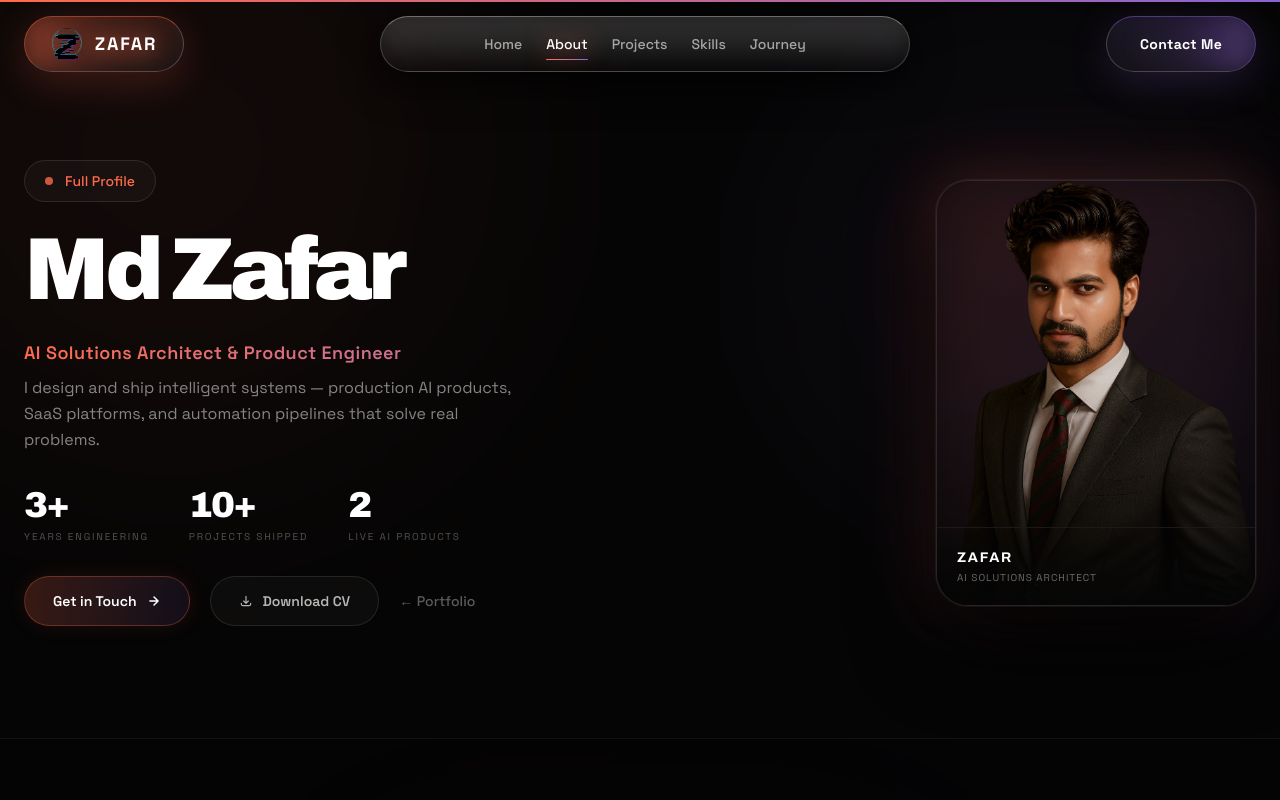
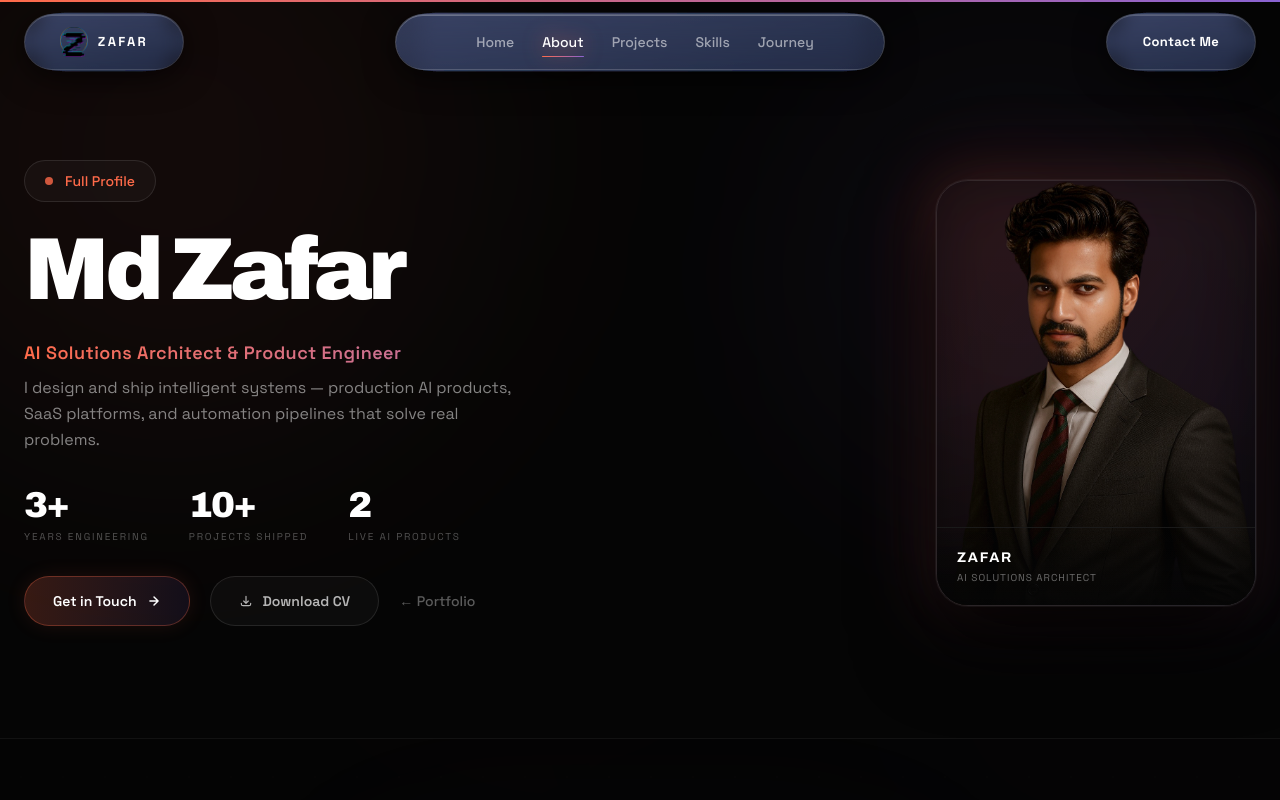
Before and after one commit to zafar-TechWizard/PortFolio, a Next.js app: page /about in a window 1280 px wide. Shown: the top 800 px of the page. Built offline with nearby package versions, Linux system fonts and the light colour scheme.

Commit message:
some improvements

```diff
--- a/src/components/layout/DynamicHeader.tsx
+++ b/src/components/layout/DynamicHeader.tsx
@@ -1,11 +1,16 @@
 "use client";
 
-import React, { useState, useEffect } from "react";
+import React, { useState, useEffect, useRef } from "react";
 import Image from "next/image";
 import Link from "next/link";
 import { usePathname } from "next/navigation";
-import { motion, AnimatePresence } from "framer-motion";
-import type { Transition } from "framer-motion";
+import {
+  motion,
+  AnimatePresence,
+  useScroll,
+  useTransform,
+  useSpring,
+} from "framer-motion";
 
 const navLinks = [
   { href: "/", label: "Home" },
@@ -15,178 +20,361 @@ const navLinks = [
   { href: "/journey", label: "Journey" },
 ];
 
+const LOGO_W = 160;
+const NAV_W = 490;
+const CONTACT_W = 150;
+const PADDING = 24;
+// Small overlap so gooey filter creates a liquid neck at the join.
+// Blobs stop HERE — touching the nav sides, not going inside.
+const OVERLAP = 12;
+
 export function DynamicHeader() {
-  const [isMerged, setIsMerged] = useState(false);
   const [mobileOpen, setMobileOpen] = useState(false);
   const pathname = usePathname();
 
-  // Close mobile menu on route change
-  useEffect(() => {
-    setMobileOpen(false);
-  }, [pathname]);
+  const containerRef = useRef<HTMLDivElement>(null);
+  const [logoMax, setLogoMax] = useState(180);
+  const [contactMax, setContactMax] = useState(-180);
 
-  // Lock body scroll when mobile menu is open
+  useEffect(() => { setMobileOpen(false); }, [pathname]);
+
   useEffect(() => {
     document.body.style.overflow = mobileOpen ? "hidden" : "";
     return () => { document.body.style.overflow = ""; };
   }, [mobileOpen]);
 
+  useEffect(() => {
+    const el = containerRef.current;
+    if (!el) return;
+    const calc = () => {
+      const innerW = el.offsetWidth - 2 * PADDING;
+      // Logo right edge + logoMax = nav left edge + OVERLAP
+      //   => LOGO_W + logoMax = innerW/2 - NAV_W/2 + OVERLAP
+      setLogoMax(innerW / 2 - NAV_W / 2 + OVERLAP - LOGO_W);
+      // Contact left edge (= innerW - CONTACT_W) + contactMax = nav right edge - OVERLAP
+      //   => contactMax = innerW/2 + NAV_W/2 - OVERLAP - (innerW - CONTACT_W)
+      //                 = -innerW/2 + NAV_W/2 - OVERLAP + CONTACT_W
+      setContactMax(-(innerW / 2 - NAV_W / 2 + OVERLAP - CONTACT_W));
+    };
+    calc();
+    const ro = new ResizeObserver(calc);
+    ro.observe(el);
+    return () => ro.disconnect();
+  }, []);
+
+  const { scrollY } = useScroll();
+  const rawProgress = useTransform(scrollY, [0, 460], [0, 1], { clamp: true });
+  const progress = useSpring(rawProgress, { stiffness: 120, damping: 18, mass: 0.9 });
+
+  // Blobs translate until their outer edges rest against the nav sides.
+  // OVERLAP=12 → gooey filter fuses the touching edges into one liquid shape.
+  // No scale-down — blobs stay full size and ATTACH to the nav, not disappear.
+  const logoX = useTransform(progress, [0, 1], [0, logoMax]);
+  const contactX = useTransform(progress, [0, 1], [0, contactMax]);
+
   const isActive = (href: string) =>
     href === "/" ? pathname === "/" : pathname.startsWith(href);
 
-  useEffect(() => {
-    const handleScroll = () => {
-      // Trigger slightly before leaving hero
-      const threshold = window.innerHeight * 0.8;
-      setIsMerged(window.scrollY > threshold);
-    };
-
-    window.addEventListener("scroll", handleScroll, { passive: true });
-    handleScroll();
-    return () => window.removeEventListener("scroll", handleScroll);
-  }, []);
-
-  // Soft spring for the fluid liquid feel
-  const springConfig: Transition = { type: "spring", stiffness: 150, damping: 20, mass: 1 };
-
   return (
     <>
-      {/*
-        True Gooey SVG Filter
-        Applied ONLY to the background layer so text remains crystal clear!
-      */}
-      <svg width="0" height="0" className="absolute hidden">
-        <filter id="gooey">
-          <feGaussianBlur in="SourceGraphic" stdDeviation="12" result="blur" />
-          <feColorMatrix in="blur" mode="matrix" values="1 0 0 0 0  0 1 0 0 0  0 0 1 0 0  0 0 0 22 -10" result="gooey" />
-          <feComposite in="SourceGraphic" in2="gooey" operator="atop" />
+      {/* ─────────────────────────────────────────
+          SVG GOOEY FILTER
+          feGaussianBlur blurs alpha → feColorMatrix
+          thresholds it to a sharp edge → creates the
+          liquid neck/merge at overlap zone.
+          feDropShadow adds depth after merge.
+      ───────────────────────────────────────── */}
+      <svg
+        width="0"
+        height="0"
+        aria-hidden="true"
+        style={{ position: "fixed", top: 0, left: 0, pointerEvents: "none", zIndex: -1 }}
+      >
+        <defs>
+          <filter id="gooey-hdr" x="-60%" y="-300%" width="220%" height="700%">
+            {/* Step 1: blur to create soft alpha gradient between blobs */}
+            <feGaussianBlur in="SourceGraphic" stdDeviation="11" result="blur" />
+            {/* Step 2: threshold — pixels with alpha > 11/26≈0.42 snap to opaque */}
+            <feColorMatrix
+              in="blur"
+              mode="matrix"
+              values="1 0 0 0 0  0 1 0 0 0  0 0 1 0 0  0 0 0 26 -11"
+              result="gooeyMask"
+            />
+            {/* Step 3: clip original colors to the gooey mask shape */}
+            <feComposite in="SourceGraphic" in2="gooeyMask" operator="atop" result="clipped" />
+            {/* Step 4: drop shadow for depth */}
+            <feDropShadow
+              dx="0"
+              dy="6"
+              stdDeviation="16"
+              floodColor="rgba(0,0,0,0.7)"
+              floodOpacity="1"
+              in="clipped"
+            />
           </filter>
+        </defs>
       </svg>
 
-      <div className="fixed top-0 left-0 w-full z-50 pointer-events-none mt-4">
+      <div
+        className="fixed top-0 left-0 w-full z-50 pointer-events-none"
+        style={{ paddingTop: 14 }}
+      >
+        <div
+          ref={containerRef}
+          className="relative w-full"
+          style={{ padding: `0 ${PADDING}px` }}
+        >
 
-        <div className="relative w-full mx-auto px-6">
+          {/* ═══════════════════════════════════════════
+              LAYER 1 — GOOEY WATER DROPS
+              These ARE the visible header shapes.
+              Color must contrast with background.
+              Background = #0B0E14 ≈ rgb(11,14,20)
+              Blob = rgb(42,52,80) — clearly visible
+              navy/indigo toned dark pill.
 
-          {/* ==========================================================
-              BACKGROUND LAYER (GOOEY)
-              This layer contains the blobs that melt together.
-          ========================================================== */}
-          <div className="absolute inset-0 px-6 pointer-events-none" style={{ filter: "url(#gooey)" }}>
+              The SVG gooey filter creates the liquid
+              merge neck when blobs overlap.
+              sideScale (1→0) makes sides absorb INTO
+              the center nav, not expand it.
+          ═══════════════════════════════════════════ */}
+          <div
+            className="absolute inset-0 pointer-events-none"
+            style={{ filter: "url(#gooey-hdr)" }}
+          >
+            <div className="relative" style={{ height: 56 }}>
+
+              {/* CENTER NAV DROP — stationary, never changes size */}
+              <div
+                style={{
+                  position: "absolute",
+                  top: 0,
+                  width: NAV_W,
+                  height: 56,
+                  left: "50%",
+                  transform: "translateX(-50%)",
+                  borderRadius: 9999,
+                  background:
+                    "linear-gradient(170deg, rgba(58,68,102,0.97) 0%, rgba(34,42,68,0.97) 100%)",
+                }}
+              />
+
+              {/* LOGO DROP — slides right until it touches nav left side */}
               <motion.div
-              layout
-              className={`flex items-center transition-all duration-700 ease-in-out h-14 ${isMerged ? "justify-center gap-0" : "justify-between gap-0"
-                }`}
-            >
-              {/* Logo Blob */}
-              <motion.div layout transition={springConfig} className="h-full bg-white/20 rounded-full w-[160px]" />
-              {/* Nav Blob */}
-              <motion.div layout transition={springConfig} className="hidden lg:block h-full bg-white/20 rounded-full w-[530px]" />
-              {/* Contact Blob */}
-              <motion.div layout transition={springConfig} className="h-full bg-white/20 rounded-full w-[150px]" />
-            </motion.div>
+                style={{
+                  position: "absolute",
+                  top: 0,
+                  left: PADDING,
+                  width: LOGO_W,
+                  height: 56,
+                  borderRadius: 9999,
+                  x: logoX,
+                  background:
+                    "linear-gradient(170deg, rgba(58,68,102,0.97) 0%, rgba(34,42,68,0.97) 100%)",
+                }}
+              />
+
+              {/* CONTACT DROP — slides left until it touches nav right side */}
+              <motion.div
+                style={{
+                  position: "absolute",
+                  top: 0,
+                  right: PADDING,
+                  width: CONTACT_W,
+                  height: 56,
+                  borderRadius: 9999,
+                  x: contactX,
+                  background:
+                    "linear-gradient(170deg, rgba(58,68,102,0.97) 0%, rgba(34,42,68,0.97) 100%)",
+                }}
+              />
+
+            </div>
           </div>
 
-          {/* ==========================================================
-              FOREGROUND LAYER (CONTENT)
-              This layer contains the crisp text and images.
-              Zero padding changes = Zero layout jitter!
-          ========================================================== */}
+          {/* ═══════════════════════════════════════════
+              LAYER 2 — GLASS SHEEN OVERLAY
+              A thin highlight + backdrop-blur ONLY for
+              the center nav pill (always present).
+              Side pills get a subtle highlight that
+              fades with sideOpacity.
+              NOT filtered by gooey — keeps it crisp.
+          ═══════════════════════════════════════════ */}
+          <div
+            className="absolute inset-0 pointer-events-none"
+            style={{ zIndex: 2 }}
+          >
+            <div className="relative" style={{ height: 56 }}>
+
+              {/* Logo sheen */}
               <motion.div
-            layout
-            className={`relative flex items-center transition-all duration-700 ease-in-out h-14 ${isMerged ? "justify-center gap-4 scale-95" : "justify-between gap-0 scale-100"
-              }`}
+                style={{
+                  position: "absolute",
+                  top: 0,
+                  left: PADDING,
+                  width: LOGO_W,
+                  height: 56,
+                  borderRadius: 9999,
+                  x: logoX,
+                  backdropFilter: "blur(10px)",
+                  WebkitBackdropFilter: "blur(10px)",
+                  border: "1px solid rgba(255,255,255,0.14)",
+                  boxShadow: "inset 0 1px 0 rgba(255,255,255,0.18)",
+                }}
+              />
+
+              {/* Center nav glass — always */}
+              <div
+                style={{
+                  position: "absolute",
+                  top: 0,
+                  width: NAV_W,
+                  height: 56,
+                  left: "50%",
+                  transform: "translateX(-50%)",
+                  borderRadius: 9999,
+                  backdropFilter: "blur(16px)",
+                  WebkitBackdropFilter: "blur(16px)",
+                  border: "1px solid rgba(255,255,255,0.18)",
+                  boxShadow: "inset 0 1px 0 rgba(255,255,255,0.26)",
+                }}
+              />
+
+              {/* Contact sheen */}
+              <motion.div
+                style={{
+                  position: "absolute",
+                  top: 0,
+                  right: PADDING,
+                  width: CONTACT_W,
+                  height: 56,
+                  borderRadius: 9999,
+                  x: contactX,
+                  backdropFilter: "blur(10px)",
+                  WebkitBackdropFilter: "blur(10px)",
+                  border: "1px solid rgba(255,255,255,0.14)",
+                  boxShadow: "inset 0 1px 0 rgba(255,255,255,0.18)",
+                }}
+              />
+
+            </div>
+          </div>
+
+          {/* ═══════════════════════════════════════════
+              LAYER 3 — CONTENT
+              Logo + Contact move (same x as blobs)
+              and fade. Nav is always visible.
+              No scale on content — it fades BEFORE
+              blob squish starts (timing gap ensures
+              no visible distortion of text).
+          ═══════════════════════════════════════════ */}
+          <div
+            className="relative flex items-center justify-between"
+            style={{ height: 56, zIndex: 10 }}
           >
 
             {/* LOGO */}
-            <motion.div layout transition={springConfig} className="pointer-events-auto h-full flex items-center justify-center w-[160px]">
-              <div className={`relative w-full h-full flex items-center justify-center overflow-hidden transition-all duration-700 ease-in-out ${isMerged ? "rounded-full bg-transparent border-transparent" : "rounded-[2rem] backdrop-blur-2xl bg-gradient-to-br from-primary/20 to-white/[0.05] border border-white/20 border-t-primary/50 border-l-primary/50 shadow-[0_10px_40px_rgba(0,0,0,0.8)] shadow-primary/20"}`}>
-                <div className={`absolute inset-0 bg-gradient-to-r from-primary/40 via-primary/10 to-transparent blur-[12px] pointer-events-none transition-opacity duration-700 ${isMerged ? "opacity-0" : "opacity-100"}`} />
-                <Link href="/" className="relative z-10 flex items-center gap-3 px-6 w-full h-full justify-center group">
-                  <Image src="/img/Logo.png" alt="Zafar Logo" width={32} height={32} style={{ width: 32, height: 32 }} className="object-contain group-hover:scale-110 transition-transform duration-500" priority />
-                  <span className="text-white font-bold tracking-widest hidden md:block text-lg drop-shadow-[0_2px_10px_rgba(255,107,74,0.8)]">
+            <motion.div
+              className="pointer-events-auto h-full flex items-center shrink-0"
+              style={{ width: LOGO_W, x: logoX }}
+            >
+              <Link
+                href="/"
+                className="flex items-center gap-2.5 px-5 w-full h-full justify-center group"
+              >
+                <Image
+                  src="/img/Logo.png"
+                  alt="Zafar"
+                  width={28}
+                  height={28}
+                  className="object-contain group-hover:scale-110 transition-transform duration-500 shrink-0"
+                  priority
+                />
+                <span className="text-white font-bold tracking-[0.18em] text-[13px] whitespace-nowrap">
                   ZAFAR
                 </span>
               </Link>
-              </div>
             </motion.div>
 
-            {/* NAV ITEMS */}
-            <motion.nav layout transition={springConfig} className="hidden lg:flex pointer-events-auto h-full w-[530px]">
-              <div className={`relative w-full h-full flex items-center justify-center overflow-hidden transition-all duration-700 ease-in-out ${isMerged ? "rounded-full bg-transparent border-transparent" : "rounded-[2rem] backdrop-blur-2xl bg-gradient-to-b from-white/[0.1] to-white/[0.02] border border-white/20 border-t-white/40 shadow-[0_10px_40px_rgba(0,0,0,0.8)]"}`}>
-                <div className={`absolute inset-0 bg-gradient-to-b from-white/30 to-transparent blur-[12px] pointer-events-none transition-opacity duration-700 ${isMerged ? "opacity-0" : "opacity-40"}`} />
-                <div className="relative z-10 flex items-center justify-center gap-6 w-full h-full px-8">
+            {/* NAV — desktop */}
+            <nav
+              className="hidden lg:flex pointer-events-auto h-full items-center justify-center shrink-0"
+              style={{ width: NAV_W }}
+            >
+              <div className="flex items-center justify-center gap-7 w-full h-full px-8">
                 {navLinks.map((link) => (
                   <Link
                     key={link.href}
                     href={link.href}
-                      className={`relative text-sm font-medium transition-all duration-200 ${
+                    className={`relative text-sm font-medium transition-colors duration-200 whitespace-nowrap ${
                       isActive(link.href)
-                          ? "text-white drop-shadow-[0_0_12px_rgba(255,107,74,0.7)]"
-                          : "text-white/60 hover:text-white hover:drop-shadow-[0_0_8px_rgba(255,255,255,0.8)]"
+                        ? "text-white drop-shadow-[0_0_10px_rgba(255,107,74,0.65)]"
+                        : "text-white/55 hover:text-white"
                     }`}
                   >
                     {link.label}
                     {isActive(link.href) && (
                       <motion.span
-                          layoutId="activeNavIndicator"
-                          className="absolute -bottom-1.5 left-0 right-0 h-px rounded-full bg-gradient-to-r from-primary to-secondary"
+                        layoutId="navActive"
+                        className="absolute -bottom-[5px] left-0 right-0 h-px rounded-full"
+                        style={{ background: "linear-gradient(90deg,#FF6B4A,#8A63D2)" }}
                       />
                     )}
                   </Link>
                 ))}
               </div>
-              </div>
-            </motion.nav>
+            </nav>
 
-            {/* HAMBURGER — mobile only */}
-            <motion.div layout transition={springConfig} className="lg:hidden pointer-events-auto h-full flex items-center justify-center w-[60px]">
+            {/* HAMBURGER — mobile */}
+            <div
+              className="lg:hidden pointer-events-auto h-full flex items-center justify-center"
+              style={{ width: 56 }}
+            >
               <button
                 onClick={() => setMobileOpen((o) => !o)}
                 aria-label="Toggle menu"
-                className="relative w-10 h-10 flex flex-col items-center justify-center gap-[5px] group"
+                className="w-10 h-10 flex flex-col items-center justify-center gap-[5px]"
               >
                 <span className={`block w-5 h-[1.5px] bg-white transition-all duration-300 origin-center ${mobileOpen ? "rotate-45 translate-y-[6.5px]" : ""}`} />
                 <span className={`block h-[1.5px] bg-white transition-all duration-300 ${mobileOpen ? "w-0 opacity-0" : "w-5"}`} />
                 <span className={`block w-5 h-[1.5px] bg-white transition-all duration-300 origin-center ${mobileOpen ? "-rotate-45 -translate-y-[6.5px]" : ""}`} />
               </button>
+            </div>
+
+            {/* CONTACT — desktop */}
+            <motion.div
+              className="hidden lg:flex pointer-events-auto h-full items-center justify-center shrink-0"
+              style={{ width: CONTACT_W, x: contactX }}
+            >
+              <Link
+                href="/contact"
+                className="flex items-center justify-center w-full h-full text-[13px] font-bold text-white tracking-wide hover:drop-shadow-[0_0_10px_rgba(138,99,210,0.9)] transition-all"
+              >
+                Contact Me
+              </Link>
             </motion.div>
 
-            {/* CONTACT — desktop only */}
-            <motion.div layout transition={springConfig} className="hidden lg:flex pointer-events-auto h-full w-[150px] items-center justify-center">
-              <div className={`relative w-full h-full flex items-center justify-center overflow-hidden transition-all duration-700 ease-in-out group ${isMerged ? "rounded-full bg-transparent border-transparent" : "rounded-[2rem] backdrop-blur-2xl bg-gradient-to-bl from-secondary/20 to-white/[0.05] border border-white/20 border-t-secondary/50 border-r-secondary/50 shadow-[0_10px_40px_rgba(0,0,0,0.8)] shadow-secondary/20 hover:shadow-[0_10px_40px_rgba(157,78,221,0.5)]"}`}>
-                <div className={`absolute inset-0 bg-gradient-to-l from-secondary/40 via-secondary/10 to-transparent blur-[12px] pointer-events-none transition-opacity duration-700 ${isMerged ? "opacity-0" : "opacity-100"}`} />
-                <Link href="/contact" className="relative z-10 flex items-center justify-center w-full h-full text-sm font-bold text-white tracking-wide group-hover:text-white group-hover:drop-shadow-[0_0_10px_rgba(157,78,221,1)] transition-all">
-                  Contact Me
-                </Link>
           </div>
-            </motion.div>
-
-          </motion.div>
-
-          {/* Global Blur Layer underneath to ensure glassmorphism look even with Gooey */}
-          <div className={`absolute inset-0 px-6 -z-10 transition-all duration-700 pointer-events-none flex justify-center items-center ${isMerged ? "opacity-100" : "opacity-0"
-            }`}>
-            <div className="w-[800px] h-14 rounded-full backdrop-blur-3xl border border-white/20 border-t-white/40 bg-gradient-to-b from-white/[0.15] to-white/[0.05] shadow-[0_30px_60px_rgba(0,0,0,0.9)] shadow-white/5" style={{ boxShadow: 'inset 0 1px 1px rgba(255,255,255,0.2), 0 20px 40px rgba(0,0,0,0.8)' }} />
+        </div>
       </div>
 
-        </div>
-
-      </div>
-      {/* Mobile fullscreen overlay */}
+      {/* ─────────────────────────────────────────
+          MOBILE FULLSCREEN OVERLAY
+      ───────────────────────────────────────── */}
       <AnimatePresence>
         {mobileOpen && (
           <motion.div
-            initial={{ opacity: 0, y: -20 }}
+            initial={{ opacity: 0, y: -16 }}
             animate={{ opacity: 1, y: 0 }}
-            exit={{ opacity: 0, y: -20 }}
+            exit={{ opacity: 0, y: -16 }}
             transition={{ duration: 0.4, ease: [0.22, 1, 0.36, 1] }}
             className="fixed inset-0 z-40 lg:hidden flex flex-col bg-[#050505]/95 backdrop-blur-2xl"
           >
-            {/* Ambient glow */}
             <div className="absolute top-0 left-1/2 -translate-x-1/2 w-[500px] h-[300px] bg-primary/10 rounded-full blur-[100px] pointer-events-none" />
             <div className="absolute bottom-0 right-0 w-[300px] h-[300px] bg-secondary/10 rounded-full blur-[100px] pointer-events-none" />
 
-            <nav className="flex-1 flex flex-col items-center justify-center gap-2 px-8">
+            <nav className="flex-1 flex flex-col items-center justify-center gap-1 px-8">
               {navLinks.map((link, idx) => (
                 <motion.div
                   key={link.href}
@@ -199,11 +387,13 @@ export function DynamicHeader() {
                   <Link
                     href={link.href}
                     onClick={() => setMobileOpen(false)}
-                    className={`group flex items-center justify-between w-full py-5 border-b border-white/[0.06] transition-colors ${
+                    className={`flex items-center justify-between w-full py-5 border-b border-white/[0.06] transition-colors ${
                       isActive(link.href) ? "text-white" : "text-white/40 hover:text-white"
                     }`}
                   >
-                    <span className="text-4xl font-bold font-heading tracking-tighter">{link.label}</span>
+                    <span className="text-4xl font-bold font-heading tracking-tighter">
+                      {link.label}
+                    </span>
                     {isActive(link.href) && (
                       <span className="text-primary text-2xl">↗</span>
                     )}
@@ -212,16 +402,24 @@ export function DynamicHeader() {
               ))}
             </nav>
 
-            {/* Bottom: socials + CTA */}
             <motion.div
               initial={{ opacity: 0 }}
               animate={{ opacity: 1 }}
-              transition={{ delay: 0.35, duration: 0.4 }}
+              transition={{ delay: 0.32, duration: 0.4 }}
               className="px-8 pb-12 flex items-center justify-between"
             >
               <div className="flex gap-6">
-                <a href="#" className="text-white/30 hover:text-white text-sm font-medium transition-colors">LinkedIn</a>
-                <a href="https://github.com/zafar-TechWizard" target="_blank" rel="noopener noreferrer" className="text-white/30 hover:text-white text-sm font-medium transition-colors">GitHub</a>
+                <a href="#" className="text-white/30 hover:text-white text-sm font-medium transition-colors">
+                  LinkedIn
+                </a>
+                <a
+                  href="https://github.com/zafar-TechWizard"
+                  target="_blank"
+                  rel="noopener noreferrer"
+                  className="text-white/30 hover:text-white text-sm font-medium transition-colors"
+                >
+                  GitHub
+                </a>
               </div>
               <Link
                 href="/contact"
```
Also changed, not shown: src/components/ui/CustomCursor.tsx (+43 -57 lines). Lines whose indentation alone changed are shown as unchanged.
